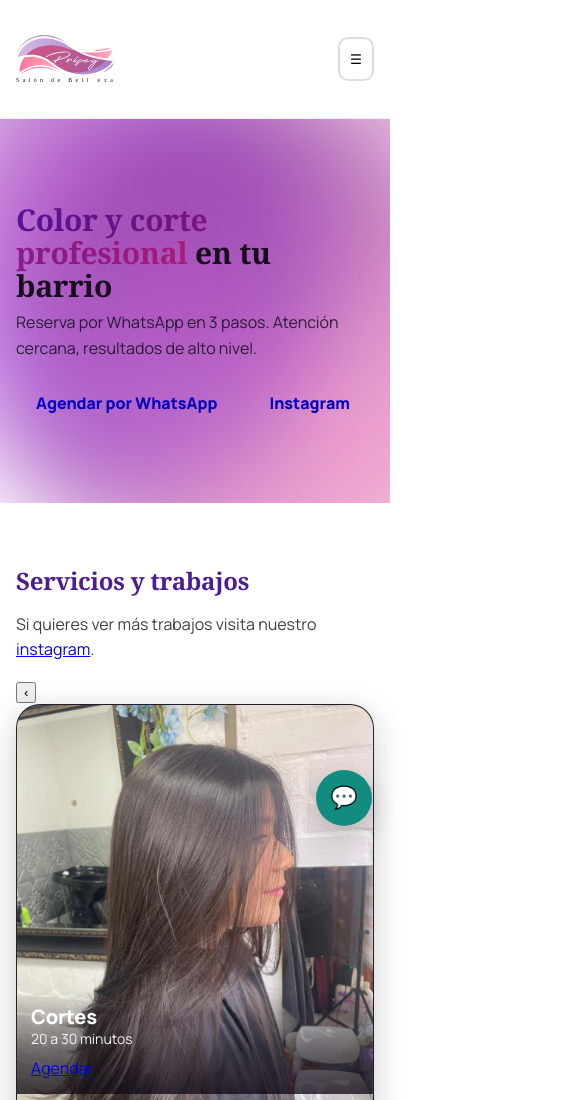
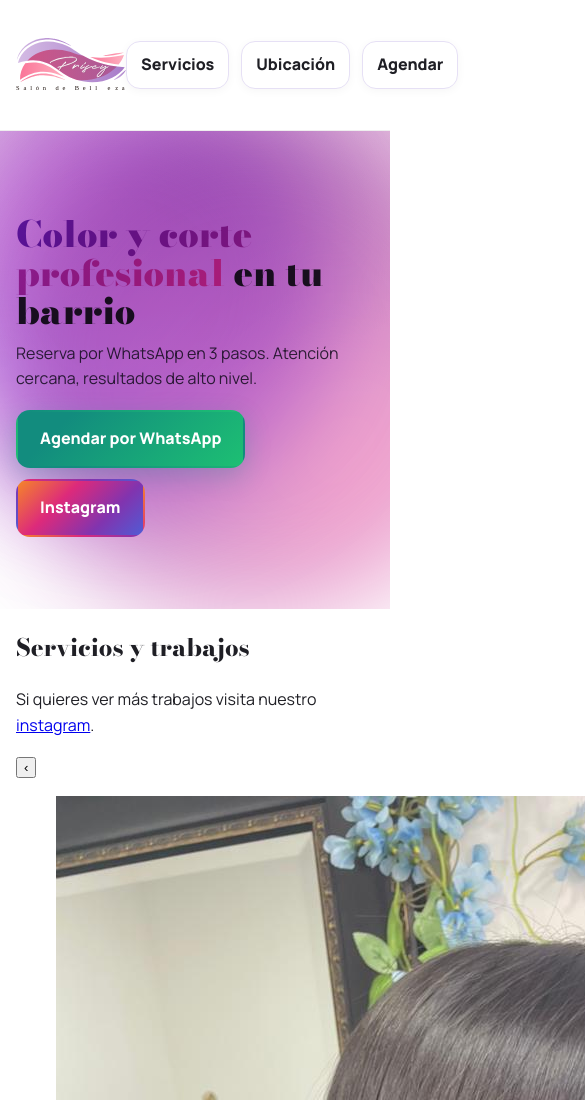
Before and after one commit to m4tias62/Sal-n-Priscy, a plain HTML site: page index.html in a window 390 px wide. Shown: the top 1100 px of the page, 585 px wide, since content can reach past the window. Drawn offline with nearby package versions, Linux system fonts and the light colour scheme.

Commit message:
Update styles.css

```diff
--- a/styles.css
+++ b/styles.css
@@ -1,8 +1,8 @@
-/* Salón Priscy — UI sólida y accesible (cards pro) */
+/* Salón Priscy — UI sólida, accesible, carrusel y CTA fill */
 
 :root{
   --text:#1f1f25;
-  --muted:#3f3f46;            /* más oscuro (AA) */
+  --muted:#3f3f46;
   --muted-strong:#363642;
 
   --violet-800:#4c1d95;
@@ -16,15 +16,13 @@
 
   --surface:#fff;
   --radius-lg:16px;
-
   --shadow-1:0 6px 24px rgba(68,16,105,.18);
   --shadow-2:0 16px 50px rgba(68,16,105,.28);
 
   --font-sans:"Manrope",ui-sans-serif,system-ui,-apple-system,"Segoe UI",Roboto,Ubuntu,Cantarell,"Helvetica Neue",Arial;
-  --font-display:"Fraunces",ui-serif,Georgia,Cambria,"Times New Roman";
+  --font-display:"Bodoni Moda",ui-serif,Georgia,Cambria,"Times New Roman";
 
-  --brand-size:clamp(98px,9.2vw,132px);
-  --cta-h:56px; /* ≥44px para AA */
+  --brand-size:clamp(110px,10vw,150px);
 }
 
 *{box-sizing:border-box}
@@ -36,13 +34,12 @@ body{margin:0;font-family:var(--font-sans);line-height:1.6;color:var(--text);bac
 .skip-link{position:absolute;left:-9999px;top:auto;width:1px;height:1px;overflow:hidden}
 .skip-link:focus{position:fixed;left:16px;top:16px;width:auto;height:auto;padding:10px 14px;background:#000;color:#fff;z-index:999;border-radius:10px}
 
-/* Header */
+/* Header / Nav */
 .site-header{position:sticky;top:0;z-index:50;background:rgba(255,255,255,.92);backdrop-filter:saturate(180%) blur(10px);border-bottom:1px solid #eee}
 .header-inner{display:flex;align-items:center;justify-content:space-between;min-height:calc(var(--brand-size) + 20px)}
 .brand{display:flex;align-items:center;text-decoration:none}
 .brand img{width:var(--brand-size);height:auto;display:block}
 
-/* Nav pills */
 .main-nav{display:flex;align-items:center;gap:8px}
 .nav-toggle{display:none;background:transparent;border:2px solid #ddd;border-radius:10px;padding:8px 10px;min-height:44px}
 .nav-list{list-style:none;margin:0;padding:0;display:flex;gap:12px;align-items:center}
@@ -59,7 +56,7 @@ body{margin:0;font-family:var(--font-sans);line-height:1.6;color:var(--text);bac
 .nav-pill:focus-visible{outline:3px solid #6b21a8;outline-offset:3px}
 
 /* Headings */
-h1,h2,h3{font-family:var(--font-display);letter-spacing:-.01em}
+h1,h2,h3{font-family:var(--font-display);letter-spacing:.0em}
 h1{font-weight:900}
 h2{font-weight:800}
 h3{font-weight:800}
@@ -75,142 +72,33 @@ h3{font-weight:800}
 @keyframes float{0%,100%{transform:translateY(0)}50%{transform:translateY(10px)}}
 @media (prefers-reduced-motion:reduce){.hero__bg::before,.hero__bg::after{animation:none}}
 
-.hero h1{font-size:clamp(30px,5vw,52px);line-height:1.1;margin:0 0 8px}
+.hero h1{font-size:clamp(36px,6vw,64px);line-height:1.07;margin:0 0 10px}
 .hero .highlight{background-image:linear-gradient(90deg,#6b21a8,#ec4899);-webkit-background-clip:text;background-clip:text;color:transparent}
-.lead{color:#3a3a44;margin:0 0 16px;max-width:680px}
+.lead{color:#3a3a44;margin:0 0 18px;max-width:720px}
 .cta-row{display:flex;flex-wrap:wrap;gap:12px}
 
-/* Sections */
-.section{padding:64px 0}
-.section h2{font-size:clamp(24px,3.4vw,34px);line-height:1.2;margin:0 0 6px;color:var(--heading-purple)}
-.muted{color:var(--muted)}
-.muted-strong{color:var(--muted-strong)}
-
-/* === CARDS — según buenas prácticas (uiFromMars + Material + WCAG) === */
-.work-grid{
-  display:grid;
-  grid-template-columns:repeat(auto-fit,minmax(260px,1fr));
-  gap:18px; margin-top:18px;
-}
-
-/* Contenedor */
-.work-card{
-  position:relative; border-radius:24px; overflow:hidden;
-  background:linear-gradient(180deg,#16121c 0%,#0f0a14 100%);
-  border:1px solid rgba(255,255,255,.08);
-  box-shadow:0 8px 30px rgba(22,17,27,.22);
-  transition:transform .28s cubic-bezier(.2,.8,.2,1), box-shadow .28s ease, border-color .28s ease;
+/* Botones (Fill + estados) */
+.btn{
+  display:inline-flex;align-items:center;justify-content:center;gap:8px;
+  padding:12px 18px;border-radius:14px;border:2px solid transparent;
+  font-family:var(--font-sans);font-weight:800;text-decoration:none;min-height:44px;
+  transition:transform .15s ease, filter .15s ease, box-shadow .15s ease, background-position .3s ease;
   will-change:transform;
 }
-/* Halo decorativo en hover/focus (contraste y feedback) */
-.work-card::after{
-  content:""; position:absolute; inset:-2px; pointer-events:none; opacity:0;
-  background:
-    radial-gradient(600px 200px at 80% -40%, rgba(236,72,153,.18), transparent 60%),
-    radial-gradient(600px 200px at -10% 110%, rgba(124,58,237,.16), transparent 60%);
-  transition:opacity .28s ease;
+.btn--lg{padding:14px 22px;font-size:16px}
+.btn:active{transform:translateY(1px)}
+.btn:disabled{opacity:.55;cursor:not-allowed}
+
+/* WhatsApp (fill) */
+.btn--whatsapp{
+  color:#fff;background:#128C7E; /* fallback sólido para AA */
+  background-image:linear-gradient(135deg,#128C7E 20%,#1dbf73 100%);
+  box-shadow:0 8px 24px rgba(18,140,126,.25);
 }
-.work-card:hover,
-.work-card:focus-within{
-  transform:translateY(-6px) scale(1.01);
-  box-shadow:var(--shadow-2);
-  border-color:rgba(255,255,255,.14);
-}
-.work-card:hover::after,
-.work-card:focus-within::after{opacity:1}
-.work-card:active{transform:translateY(-2px) scale(.997)}
-/* Anillo de foco ≥3:1 */
-.work-card:focus-within{outline:2px #fff solid;outline-offset:0;box-shadow:0 0 0 4px #1a1033,var(--shadow-2)}
+.btn--whatsapp:hover{filter:brightness(1.05);box-shadow:0 10px 28px rgba(18,140,126,.34)}
+.btn--whatsapp:focus-visible{outline:3px solid #6b21a8;outline-offset:3px}
 
-/* Imagen: ratio fijo para alturas iguales */
-.work-media{margin:0;overflow:hidden}
-.work-media img{
-  display:block;width:100%;height:100%;
-  aspect-ratio:4/5;object-fit:cover;
-  transform:scale(1);backface-visibility:hidden;
-  transition:transform .38s cubic-bezier(.2,.8,.2,1);
-}
-.work-card:hover .work-media img,
-.work-card:focus-within .work-media img{transform:scale(1.06)}
-
-/* Overlay con texto (deja espacio para CTA) */
-.work-overlay{
-  position:absolute;left:0;right:0;bottom:var(--cta-h);
-  display:flex;flex-direction:column;gap:6px;
-  padding:14px 14px 12px;
-  background:linear-gradient(180deg,rgba(0,0,0,0) 0%, rgba(15,10,20,.55) 60%, rgba(15,10,20,.78) 100%);
-  transform:translateY(0);transition:transform .28s ease;
-}
-.work-card:hover .work-overlay,
-.work-card:focus-within .work-overlay{transform:translateY(-4px)}
-
-/* Jerarquía tipográfica: Manrope bold para títulos */
-.work-title{
-  margin:0;color:#fff;font-family:var(--font-sans);font-weight:800;
-  font-size:20px;line-height:1.15;
-  display:-webkit-box;-webkit-line-clamp:1;-webkit-box-orient:vertical;overflow:hidden;
-}
-.work-title.one-line{white-space:nowrap;font-size:clamp(17px,1.55vw,19px)}
-.work-sub{margin:0;color:rgba(255,255,255,.92);font-size:14px}
-
-/* CTA persistente con contraste AA */
-.cta-bar{
-  position:absolute;left:0;right:0;bottom:0;height:var(--cta-h);
-  display:flex;align-items:center;padding:8px 10px;
-  background:linear-gradient(180deg, rgba(76,29,149,.90), rgba(76,29,149,.96));
-  border-top:1px solid rgba(255,255,255,.18);
-  backdrop-filter:saturate(140%) blur(6px);
-}
-
-/* Botones */
-.btn{display:inline-flex;align-items:center;justify-content:center;gap:8px;
-     border:2px solid transparent;border-radius:14px;padding:12px 18px;min-height:44px;
-     font-weight:800;text-decoration:none;font-family:var(--font-sans)}
-.btn--block{width:100%}
-.btn--rose{
-  background:linear-gradient(135deg,#ec4899,#c026d3);color:#fff;
-  box-shadow:0 10px 30px rgba(236,72,153,.35);
-  transition:transform .18s ease, box-shadow .18s ease, filter .18s ease;
-}
-.btn--rose:hover{transform:translateY(-1px);box-shadow:0 14px 36px rgba(236,72,153,.45)}
-.btn--ghost{border:1.5px solid #e6e0f5;background:#fff;color:#1f1f25}
-
-/* Skeleton de carga */
-.skeleton{position:relative;background:#1b1422}
-.skeleton::after{
-  content:"";position:absolute;inset:0;
-  background:linear-gradient(100deg, rgba(255,255,255,.06) 20%, rgba(255,255,255,.12) 30%, rgba(255,255,255,.06) 40%);
-  background-size:200% 100%;animation:shimmer 1.2s infinite;
-}
-.skeleton>img{opacity:0}
-@keyframes shimmer{0%{background-position:200% 0}100%{background-position:-200% 0}}
-
-.address{font-style:normal;margin-bottom:12px}
-.address-links{display:flex;gap:10px;flex-wrap:wrap}
-
-.map-wrap{aspect-ratio:16/9;border-radius:16px;overflow:hidden;border:1.5px solid #eee;box-shadow:var(--shadow-1)}
-.map-wrap iframe{width:100%;height:100%;border:0;display:block}
-@media (max-width:640px){.map-wrap{aspect-ratio:4/3}}
-
-.site-footer{border-top:1px solid #eee;background:#fff}
-.footer-inner{display:flex;align-items:center;justify-content:space-between;min-height:64px}
-
-.fab-whatsapp{position:fixed;right:18px;bottom:18px;width:56px;height:56px;border-radius:50%;
-  display:flex;align-items:center;justify-content:center;text-decoration:none;background:#128C7E;color:#fff;font-size:22px;box-shadow:0 10px 30px rgba(0,0,0,.22);z-index:60}
-.fab-whatsapp:focus{outline:3px solid #6b21a8;outline-offset:3px}
-
-/* Nav responsive */
-@media (max-width:860px){
-  .nav-toggle{display:inline-flex;align-items:center;justify-content:center}
-  .nav-list{position:absolute;right:16px;top:calc(var(--brand-size) + 12px);flex-direction:column;align-items:stretch;padding:12px;background:#fff;border:1.5px solid #eee;border-radius:14px;box-shadow:var(--shadow-1);display:none}
-  .nav-list.open{display:flex}
-}
-
-/* Movimiento reducido */
-@media (prefers-reduced-motion:reduce){
-  .work-card,.work-media img,.work-overlay,.btn--rose{transition:none}
-  .work-card:hover,.work-card:focus-within{transform:none}
-}
-
-/* SR-only util */
-.sr-only{position:absolute;width:1px;height:1px;padding:0;margin:-1px;overflow:hidden;clip:rect(0,0,0,0);white-space:nowrap;border:0}
+/* Instagram (fill gradient multicolor) */
+.btn--instagram{
+  color:#fff;
+  background:linear-gradient(135deg,#f58529 0%,#dd2a7b 35%,#8134af 70%,#515bd4
```
